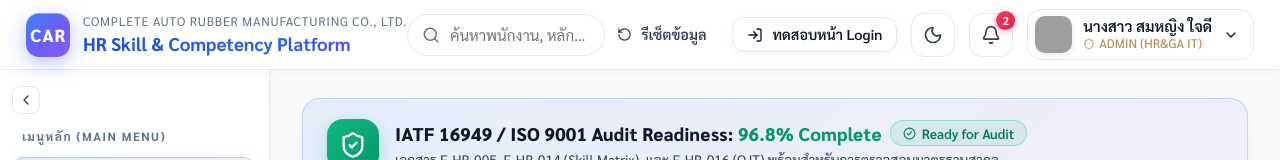
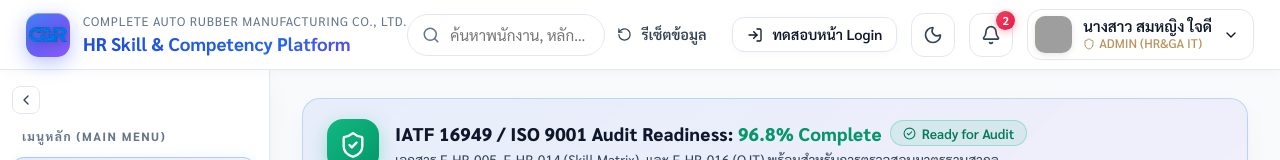
Before and after one commit to punnawichplub2547-boop/CAR_STATUS, a React (Vite) app: page / in a window 1280 px wide. Shown: the top 160 px of the page. Built offline with nearby package versions, Linux system fonts and the light colour scheme; grey boxes are pictures that could not be loaded.

Commit message:
feat: Replace text logo badge with official CARLOGO.png with enhanced glow effects

```diff
--- a/src/components/Navbar.tsx
+++ b/src/components/Navbar.tsx
@@ -38,7 +38,9 @@ export const Navbar: React.FC<NavbarProps> = ({
   return (
     <header className="navbar">
       <div className="navbar-brand">
-        <div className="logo-badge">CAR</div>
+        <div className="logo-badge" title="Complete Auto Rubber Manufacturing">
+          <img src="/CARLOGO.png" alt="CAR Logo" className="logo-img" />
+        </div>
         <div className="brand-text">
           <span className="company-name">COMPLETE AUTO RUBBER MANUFACTURING CO., LTD.</span>
           <span className="app-title gradient-text">HR Skill & Competency Platform</span>
--- a/src/index.css
+++ b/src/index.css
@@ -368,8 +368,30 @@ h4 { font-size: 1.1rem; }
   display: flex;
   align-items: center;
   justify-content: center;
+  padding: 3px;
   box-shadow: 0 6px 20px rgba(80, 110, 255, 0.4), inset 0 1px 0 rgba(255, 255, 255, 0.35);
   letter-spacing: 0.04em;
+  overflow: hidden;
+  transition: all 0.3s cubic-bezier(0.34, 1.56, 0.64, 1);
+  cursor: pointer;
+}
+
+.logo-badge:hover {
+  transform: translateY(-2px) scale(1.06);
+  box-shadow: 0 10px 25px rgba(80, 110, 255, 0.55), 0 0 18px rgba(124, 77, 255, 0.45);
+}
+
+.logo-badge .logo-img {
+  width: 100%;
+  height: 100%;
+  object-fit: contain;
+  filter: drop-shadow(0 2px 5px rgba(0, 0, 0, 0.2));
+  border-radius: 9px;
+  transition: transform 0.3s ease;
+}
+
+.logo-badge:hover .logo-img {
+  transform: scale(1.05);
 }
 
 .navbar-brand {
```
Also changed, not shown: public/CARLOGO.png (added).
